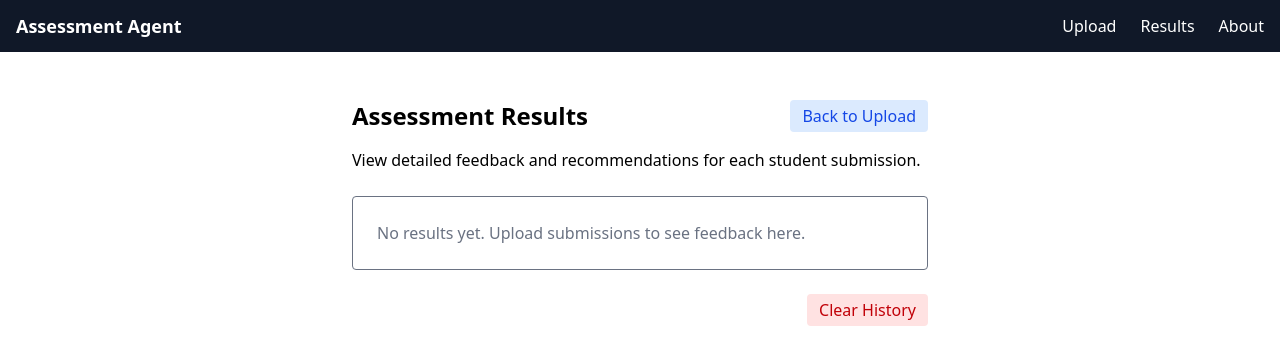
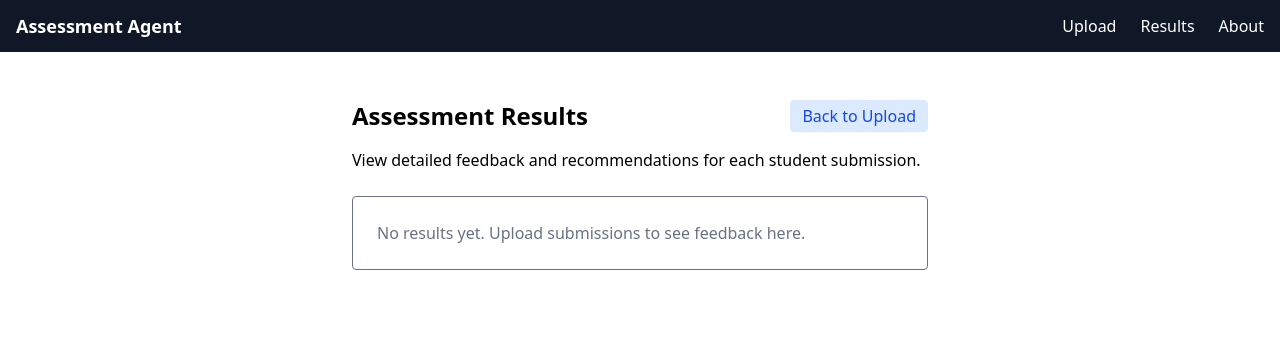
Before and after one commit to jcreek/AutomatedAssessmentFeedbackAgent, a SvelteKit app: page /results in a window 1280 px wide. Shown: the top 364 px of the page. Built offline with nearby package versions, Linux system fonts and the light colour scheme.

Commit message:
feat(*): Add confirmation dialogs

```diff
--- a/src/routes/results/+page.svelte
+++ b/src/routes/results/+page.svelte
@@ -42,26 +42,31 @@ onMount(() => {
   {#if !feedback && (!history || history.length === 0)}
     <div class="border rounded p-6 text-gray-500">No results yet. Upload submissions to see feedback here.</div>
   {/if}
+  {#if history.length > 0}
     <div class="flex justify-end mt-6">
-    <button class="bg-red-100 text-red-700 px-3 py-1 rounded hover:bg-red-200 transition" on:click={clearHistory} disabled={history.length === 0}>Clear History</button>
+      <button class="bg-red-100 text-red-700 px-3 py-1 rounded hover:bg-red-200 transition" on:click={confirmClearHistory}>Clear History</button>
     </div>
+  {/if}
   <AssessmentHistory {history} hideIfEmpty={true} on:delete={deleteEntry} />
 </section>
 
 <script lang="ts" context="module">
-export function clearHistory() {
+export function confirmClearHistory() {
+  if (window.confirm('Are you sure you want to clear all assessment history? This action cannot be undone.')) {
     localStorage.removeItem('assessmentHistory');
     window.location.reload();
   }
+}
 export function deleteEntry(event: CustomEvent) {
   const timestamp = event.detail;
+  if (window.confirm('Delete this assessment entry? This action cannot be undone.')) {
     let prev = [];
     try {
       prev = JSON.parse(localStorage.getItem('assessmentHistory') || '[]');
     } catch {}
-
     prev = prev.filter((entry: any) => entry.timestamp !== timestamp);
     localStorage.setItem('assessmentHistory', JSON.stringify(prev));
     window.location.reload();
   }
+}
 </script>
```
Lines whose indentation alone changed are shown as unchanged.
